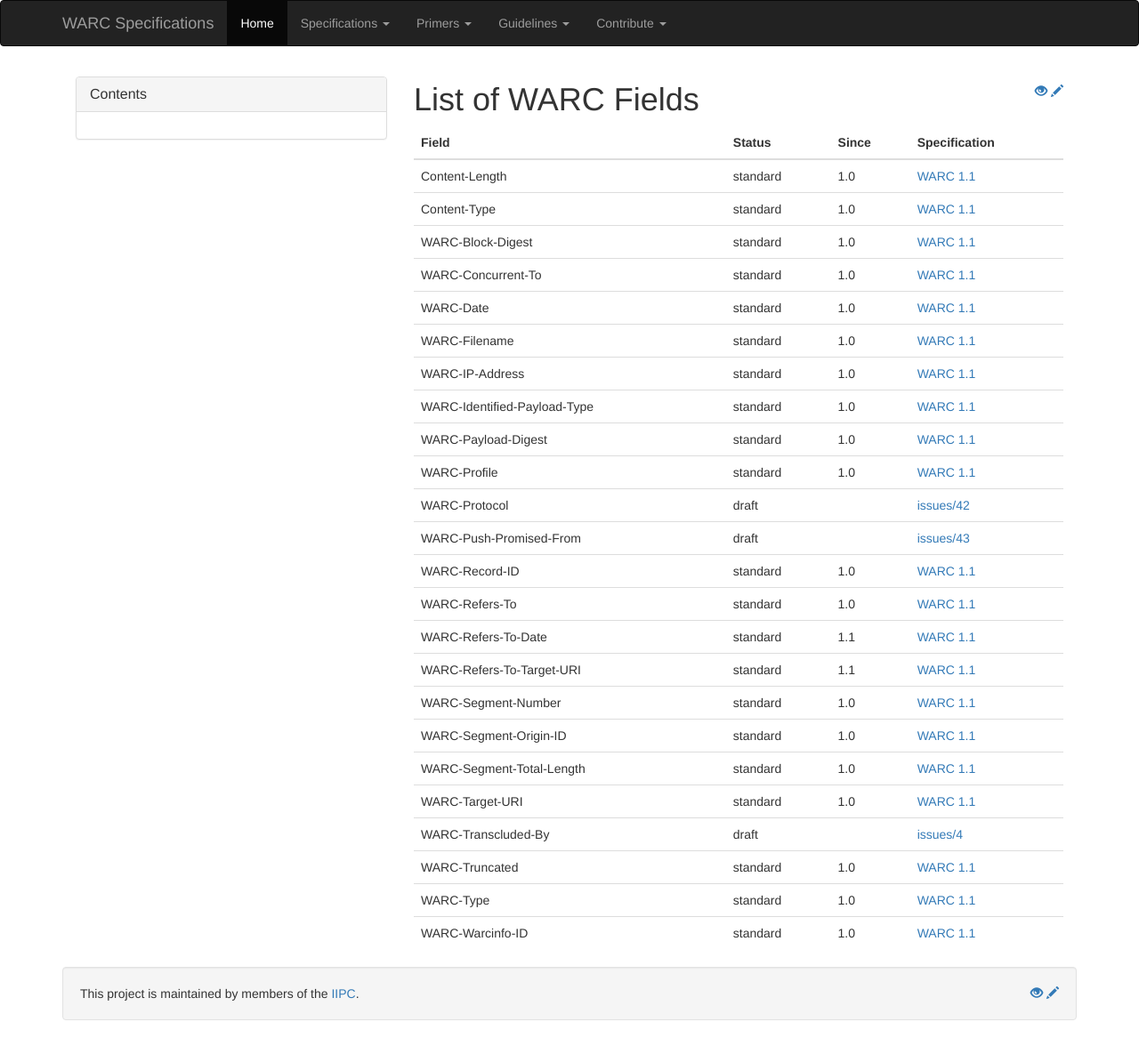
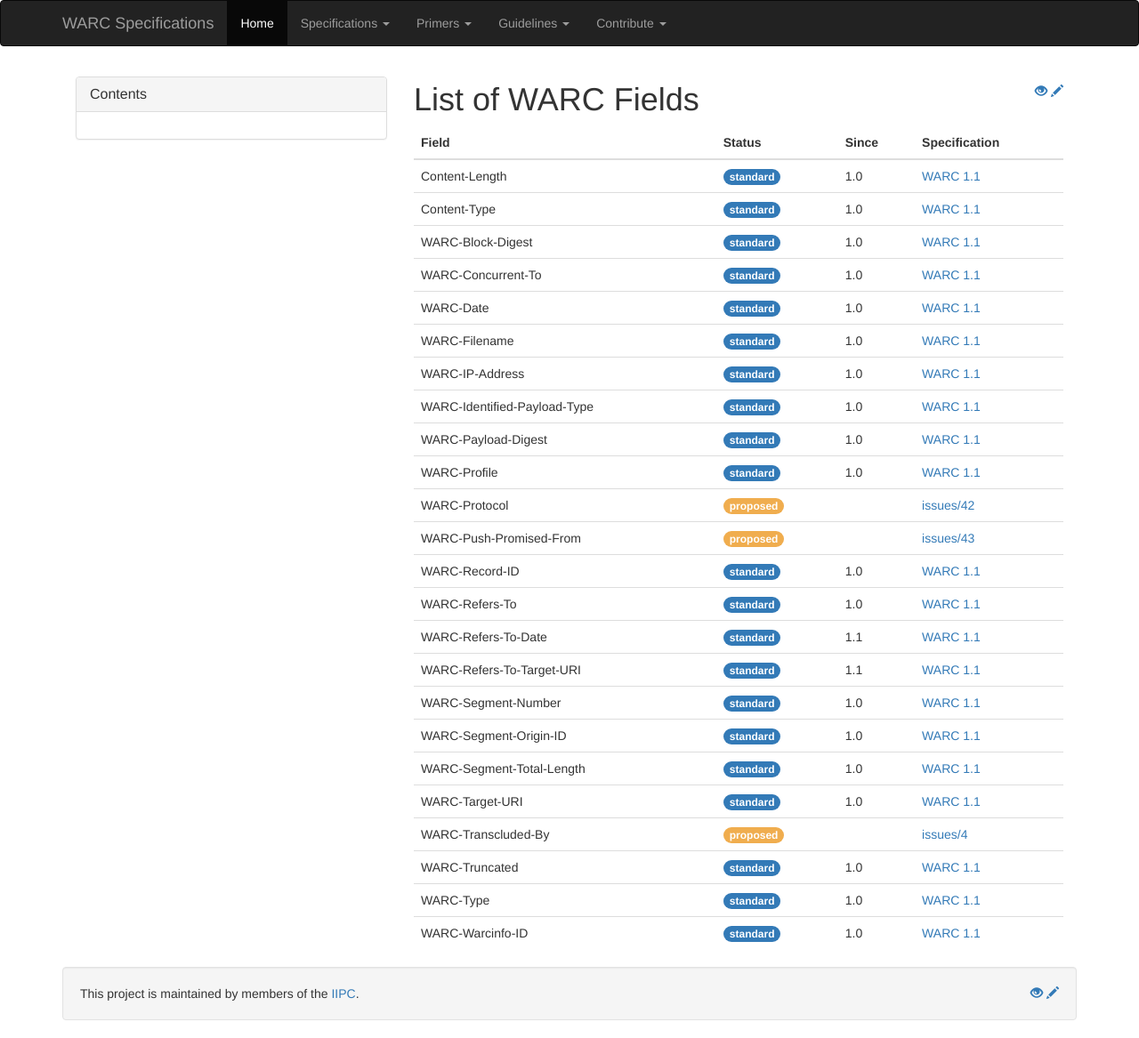
Before and after one commit to iipc/warc-specifications, a Jekyll site: the page built from guidelines/warc-fields/index.md, in a window 1280 px wide. Shown: the whole page at 89% size. Built offline with Jekyll 4.4.1, drawn with Linux system fonts in a browser that asks for light colours; nearby versions of some CDN libraries.

Commit message:
Try adding the pretty status badges

```diff
--- a/guidelines/warc-fields/_fields.html
+++ b/guidelines/warc-fields/_fields.html
@@ -13,145 +13,145 @@ Generated from fields.yml. Don't edit this directly. Run 'make' to update.
     <tbody>
     <tr>
         <td>Content-Length</td>
-        <td>standard</td>
+        <td><span class='badge spec-badge-status-standard'>standard</span></td>
         <td>1.0</td>
         <td><a href="https://iipc.github.io/warc-specifications/specifications/warc-format/warc-1.1/#content-length">WARC 1.1</a></td>
     </tr>
     <tr>
         <td>Content-Type</td>
-        <td>standard</td>
+        <td><span class='badge spec-badge-status-standard'>standard</span></td>
         <td>1.0</td>
         <td><a href="https://iipc.github.io/warc-specifications/specifications/warc-format/warc-1.1/#content-type">WARC 1.1</a></td>
     </tr>
     <tr>
         <td>WARC-Block-Digest</td>
-        <td>standard</td>
+        <td><span class='badge spec-badge-status-standard'>standard</span></td>
         <td>1.0</td>
         <td><a href="https://iipc.github.io/warc-specifications/specifications/warc-format/warc-1.1/#warc-block-digest">WARC 1.1</a></td>
     </tr>
     <tr>
         <td>WARC-Concurrent-To</td>
-        <td>standard</td>
+        <td><span class='badge spec-badge-status-standard'>standard</span></td>
         <td>1.0</td>
         <td><a href="https://iipc.github.io/warc-specifications/specifications/warc-format/warc-1.1/#warc-concurrent-to">WARC 1.1</a></td>
     </tr>
     <tr>
         <td>WARC-Date</td>
-        <td>standard</td>
+        <td><span class='badge spec-badge-status-standard'>standard</span></td>
         <td>1.0</td>
         <td><a href="https://iipc.github.io/warc-specifications/specifications/warc-format/warc-1.1/#warc-date">WARC 1.1</a></td>
     </tr>
     <tr>
         <td>WARC-Filename</td>
-        <td>standard</td>
+        <td><span class='badge spec-badge-status-standard'>standard</span></td>
         <td>1.0</td>
         <td><a href="https://iipc.github.io/warc-specifications/specifications/warc-format/warc-1.1/#warc-filename">WARC 1.1</a></td>
     </tr>
     <tr>
         <td>WARC-IP-Address</td>
-        <td>standard</td>
+        <td><span class='badge spec-badge-status-standard'>standard</span></td>
         <td>1.0</td>
         <td><a href="https://iipc.github.io/warc-specifications/specifications/warc-format/warc-1.1/#warc-ip-address">WARC 1.1</a></td>
     </tr>
     <tr>
         <td>WARC-Identified-Payload-Type</td>
-        <td>standard</td>
+        <td><span class='badge spec-badge-status-standard'>standard</span></td>
         <td>1.0</td>
         <td><a href="https://iipc.github.io/warc-specifications/specifications/warc-format/warc-1.1/#warc-identified-payload-type">WARC 1.1</a></td>
     </tr>
     <tr>
         <td>WARC-Payload-Digest</td>
-        <td>standard</td>
+        <td><span class='badge spec-badge-status-standard'>standard</span></td>
         <td>1.0</td>
         <td><a href="https://iipc.github.io/warc-specifications/specifications/warc-format/warc-1.1/#warc-payload-digest">WARC 1.1</a></td>
     </tr>
     <tr>
         <td>WARC-Profile</td>
-        <td>standard</td>
+        <td><span class='badge spec-badge-status-standard'>standard</span></td>
         <td>1.0</td>
         <td><a href="https://iipc.github.io/warc-specifications/specifications/warc-format/warc-1.1/#warc-profile">WARC 1.1</a></td>
     </tr>
     <tr>
         <td>WARC-Protocol</td>
-        <td>draft</td>
+        <td><span class='badge spec-badge-status-proposed'>proposed</span></td>
         <td></td>
         <td><a href="https://github.com/iipc/warc-specifications/issues/42">issues/42</a></td>
     </tr>
     <tr>
         <td>WARC-Push-Promised-From</td>
-        <td>draft</td>
+        <td><span class='badge spec-badge-status-proposed'>proposed</span></td>
         <td></td>
         <td><a href="https://github.com/iipc/warc-specifications/issues/43">issues/43</a></td>
     </tr>
     <tr>
         <td>WARC-Record-ID</td>
-        <td>standard</td>
+        <td><span class='badge spec-badge-status-standard'>standard</span></td>
         <td>1.0</td>
         <td><a href="https://iipc.github.io/warc-specifications/specifications/warc-format/warc-1.1/#warc-record-id">WARC 1.1</a></td>
     </tr>
     <tr>
         <td>WARC-Refers-To</td>
-        <td>standard</td>
+        <td><span class='badge spec-badge-status-standard'>standard</span></td>
         <td>1.0</td>
         <td><a href="https://iipc.github.io/warc-specifications/specifications/warc-format/warc-1.1/#warc-refers-to">WARC 1.1</a></td>
     </tr>
     <tr>
         <td>WARC-Refers-To-Date</td>
-        <td>standard</td>
+        <td><span class='badge spec-badge-status-standard'>standard</span></td>
         <td>1.1</td>
         <td><a href="https://iipc.github.io/warc-specifications/specifications/warc-format/warc-1.1/#warc-refers-to-date">WARC 1.1</a></td>
     </tr>
     <tr>
         <td>WARC-Refers-To-Target-URI</td>
-        <td>standard</td>
+        <td><span class='badge spec-badge-status-standard'>standard</span></td>
         <td>1.1</td>
         <td><a href="https://iipc.github.io/warc-specifications/specifications/warc-format/warc-1.1/#warc-refers-to-target-uri">WARC 1.1</a></td>
     </tr>
     <tr>
         <td>WARC-Segment-Number</td>
-        <td>standard</td>
+        <td><span class='badge spec-badge-status-standard'>standard</span></td>
         <td>1.0</td>
         <td><a href="https://iipc.github.io/warc-specifications/specifications/warc-format/warc-1.1/#warc-segment-number">WARC 1.1</a></td>
     </tr>
     <tr>
         <td>WARC-Segment-Origin-ID</td>
-        <td>standard</td>
+        <td><span class='badge spec-badge-status-standard'>standard</span></td>
         <td>1.0</td>
         <td><a href="https://iipc.github.io/warc-specifications/specifications/warc-format/warc-1.1/#warc-segment-origin-id">WARC 1.1</a></td>
     </tr>
     <tr>
         <td>WARC-Segment-Total-Length</td>
-        <td>standard</td>
+        <td><span class='badge spec-badge-status-standard'>standard</span></td>
         <td>1.0</td>
         <td><a href="https://iipc.github.io/warc-specifications/specifications/warc-format/warc-1.1/#warc-segment-total-length">WARC 1.1</a></td>
     </tr>
     <tr>
         <td>WARC-Target-URI</td>
-        <td>standard</td>
+        <td><span class='badge spec-badge-status-standard'>standard</span></td>
         <td>1.0</td>
         <td><a href="https://iipc.github.io/warc-specifications/specifications/warc-format/warc-1.1/#warc-target-uri">WARC 1.1</a></td>
     </tr>
     <tr>
         <td>WARC-Transcluded-By</td>
-        <td>draft</td>
+        <td><span class='badge spec-badge-status-proposed'>proposed</span></td>
         <td></td>
         <td><a href="https://github.com/iipc/warc-specifications/issues/4">issues/4</a></td>
     </tr>
     <tr>
         <td>WARC-Truncated</td>
-        <td>standard</td>
+        <td><span class='badge spec-badge-status-standard'>standard</span></td>
         <td>1.0</td>
         <td><a href="https://iipc.github.io/warc-specifications/specifications/warc-format/warc-1.1/#warc-truncated">WARC 1.1</a></td>
     </tr>
     <tr>
         <td>WARC-Type</td>
-        <td>standard</td>
+        <td><span class='badge spec-badge-status-standard'>standard</span></td>
         <td>1.0</td>
         <td><a href="https://iipc.github.io/warc-specifications/specifications/warc-format/warc-1.1/#warc-type">WARC 1.1</a></td>
     </tr>
     <tr>
         <td>WARC-Warcinfo-ID</td>
-        <td>standard</td>
+        <td><span class='badge spec-badge-status-standard'>standard</span></td>
         <td>1.0</td>
         <td><a href="https://iipc.github.io/warc-specifications/specifications/warc-format/warc-1.1/#warc-warcinfo-id">WARC 1.1</a></td>
     </tr>
--- a/guidelines/warc-fields/_fields.yml
+++ b/guidelines/warc-fields/_fields.yml
@@ -32,10 +32,10 @@ fields:
     spec: WARC 1.1
   WARC-Protocol:
     spec: issues/42
-    status: draft
+    status: proposed
   WARC-Push-Promised-From:
     spec: issues/43
-    status: draft
+    status: proposed
   WARC-Record-ID:
     since: 1.0
     spec: WARC 1.1
@@ -62,7 +62,7 @@ fields:
     spec: WARC 1.1
   WARC-Transcluded-By:
     spec: issues/4
-    status: draft
+    status: proposed
   WARC-Truncated:
     since: 1.0
     spec: WARC 1.1
```
Also changed, not shown: 1 other file.
